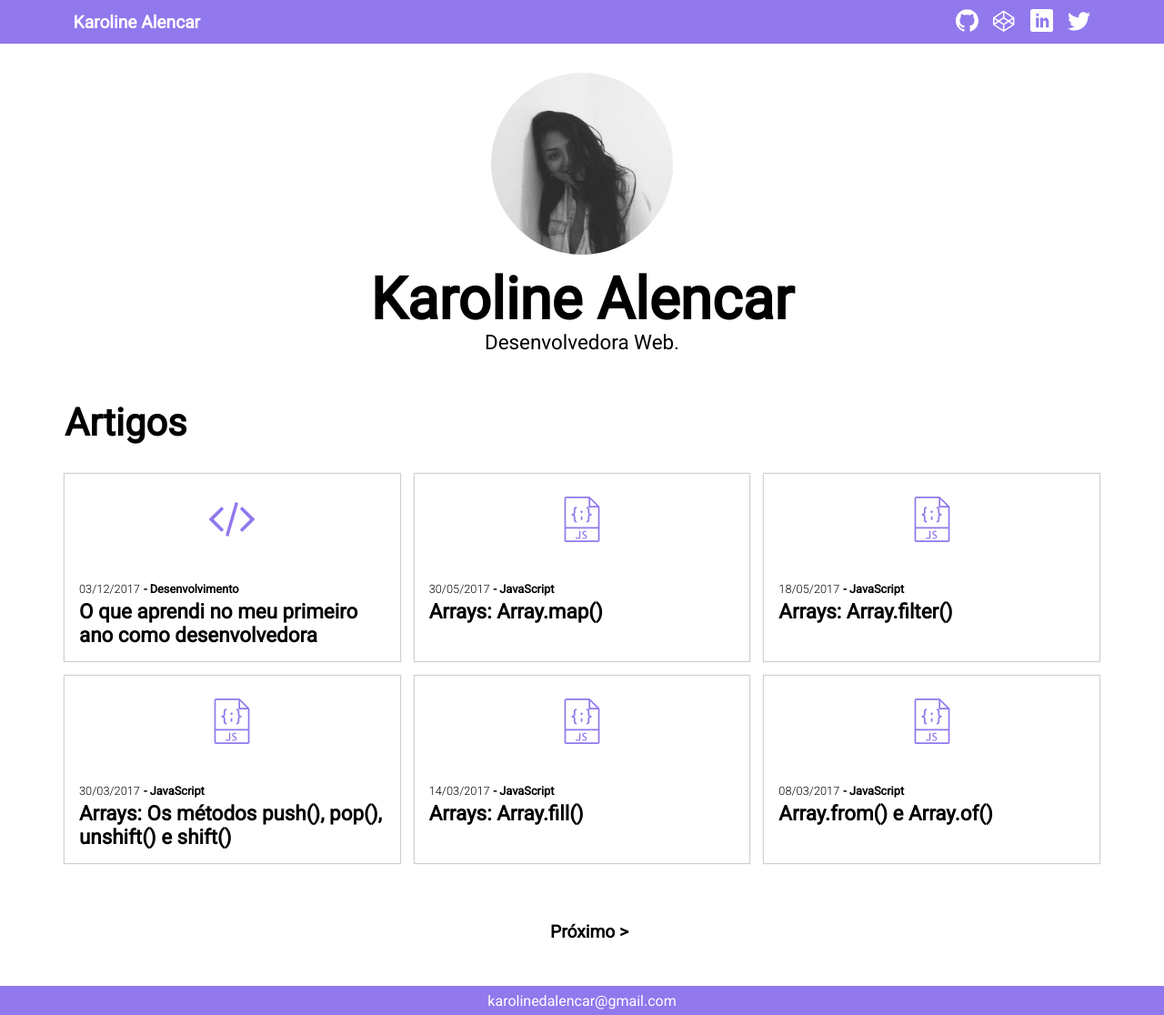
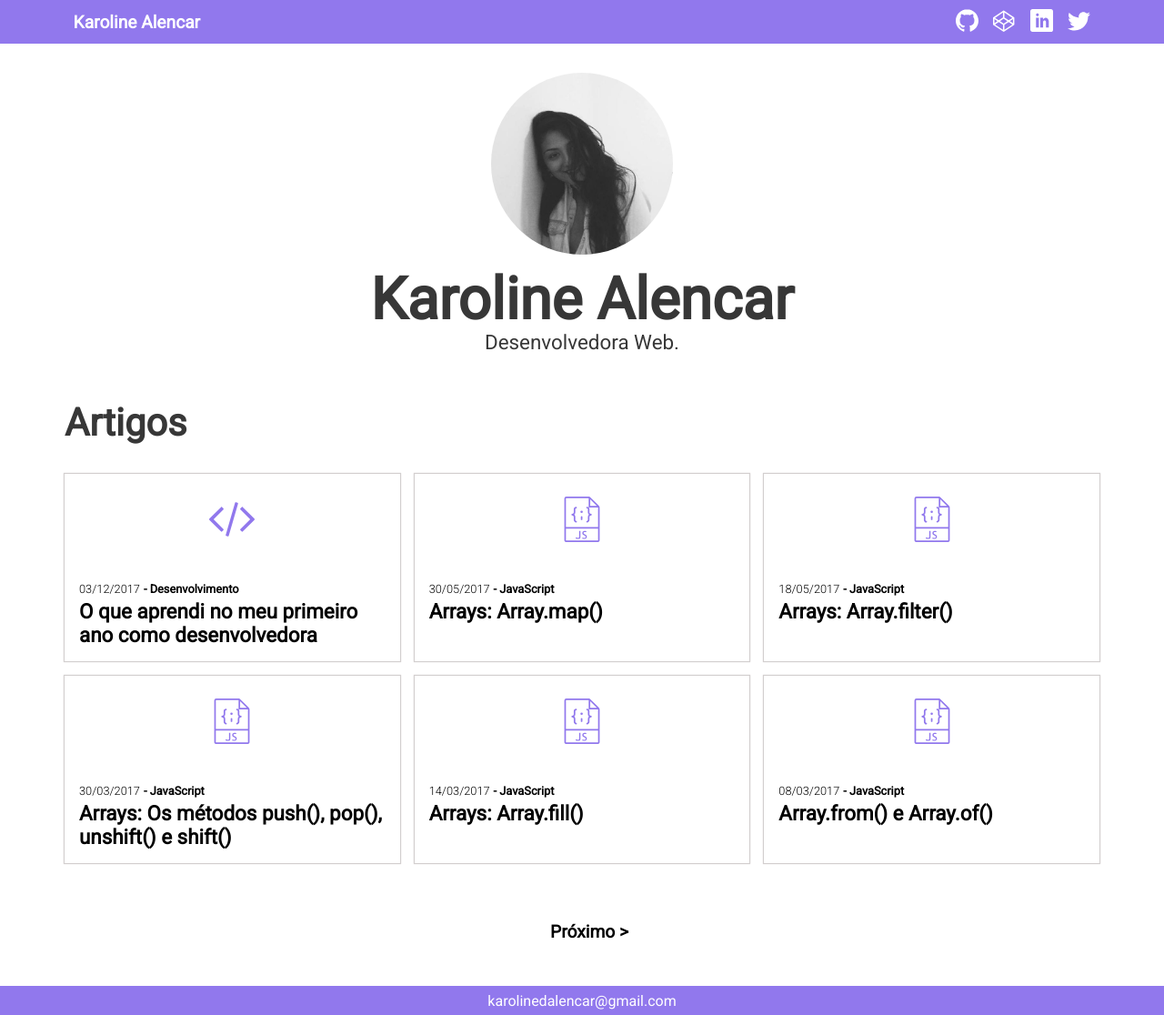
Before and after one commit to karolinedealencar/karolinedealencar.com.br, a Jekyll site: the page built from index.html, in a window 1280 px wide. Shown: the whole page at 91% size. Built offline with Jekyll 4.4.1, drawn with Linux system fonts in a browser that asks for light colours; the list of posts is cut into pages by our own code.

Commit message:
Change seconday color

```diff
--- a/_sass/_base.scss
+++ b/_sass/_base.scss
@@ -2,7 +2,7 @@
 // VARIABLES
 
 $color-primary: #9178ED;
-$color-secundary: #000;
+$color-secundary: #373737;
 $color-contrast: #FFF;
 
 // GLOBAL
```
Also changed, not shown: Gemfile.lock (added).
